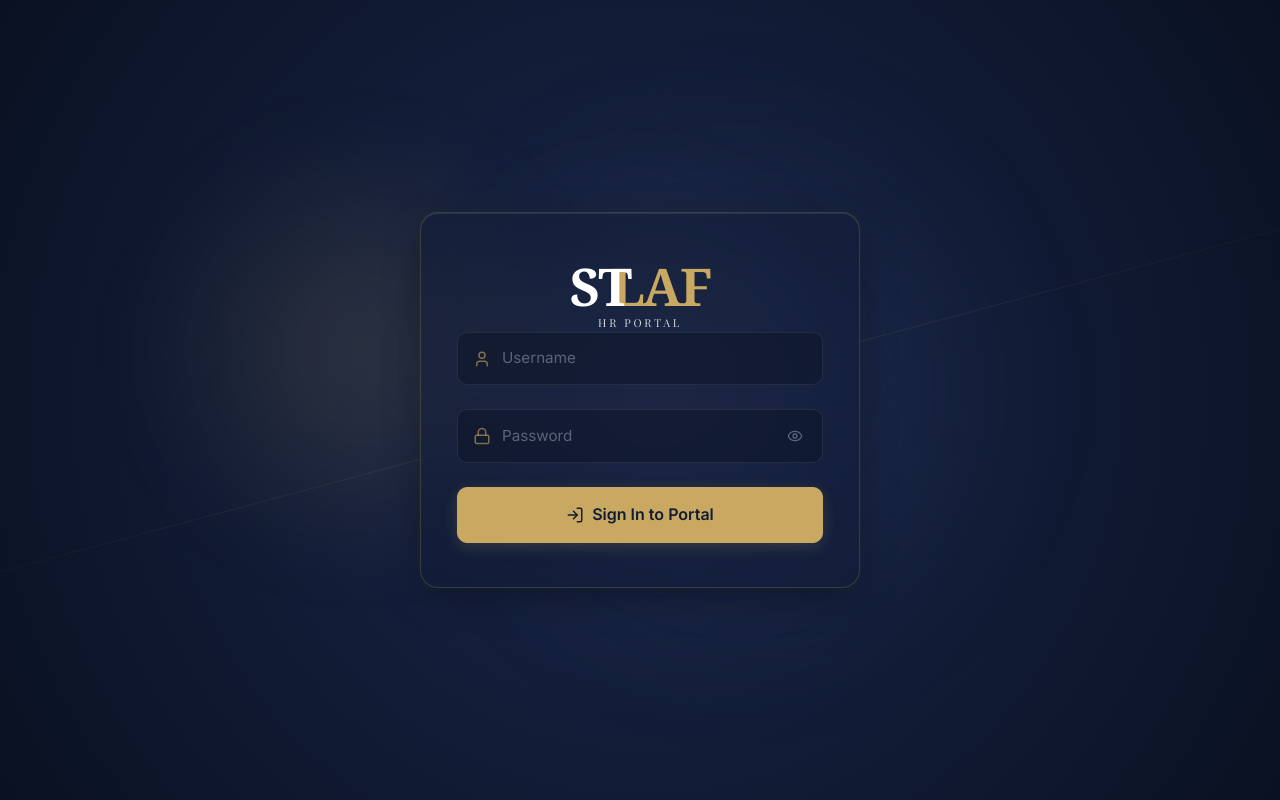
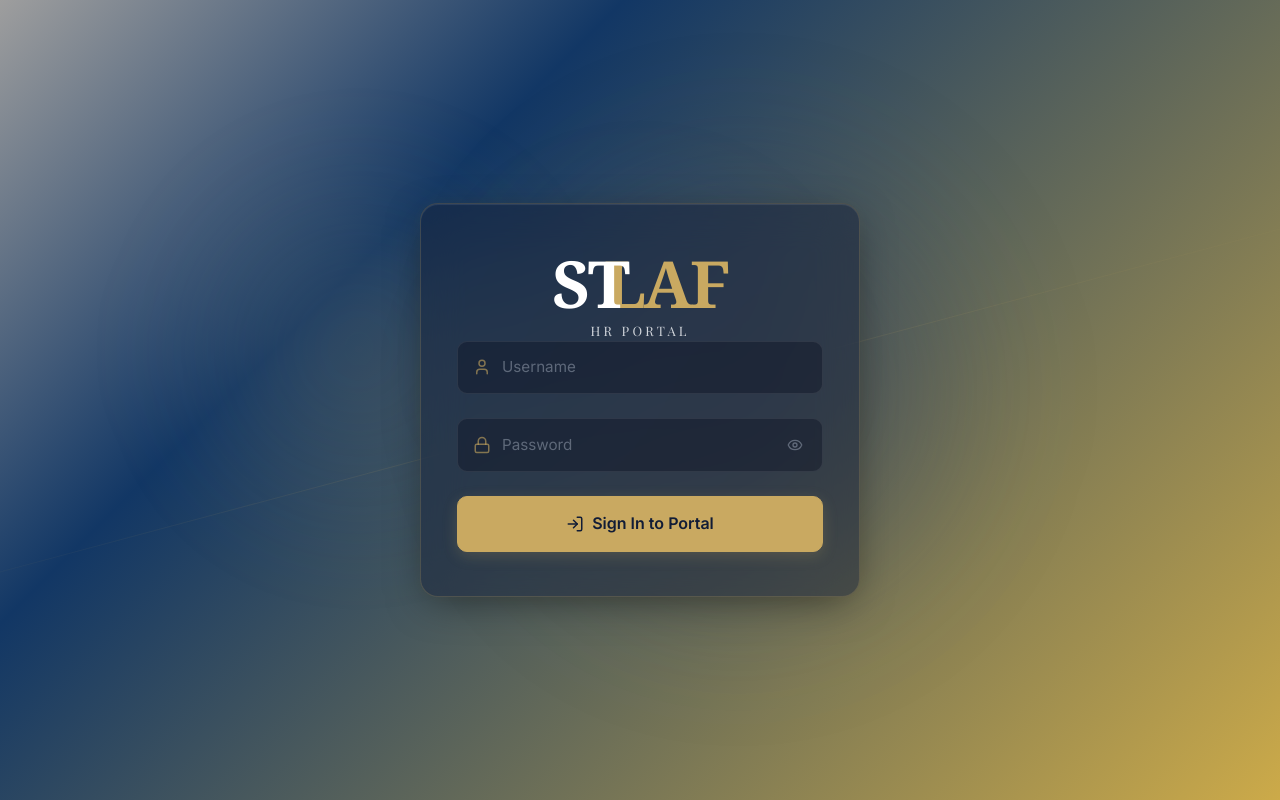
Before and after one commit to azaleadns/hr-portal, a React (Vite) app: page /templates in a window 1280 px wide. Built offline with nearby package versions, Linux system fonts and the light colour scheme.

Commit message:
style: update login page branding and build config
Refine login page visual aesthetics with new gradient, increased font sizes, and updated text styling. Simplify the build script by removing redundant directory copying.

```diff
--- a/package.json
+++ b/package.json
@@ -5,7 +5,7 @@
   "type": "module",
   "scripts": {
     "dev": "vite --port=3000 --host=0.0.0.0",
-    "build": "vite build && rm -rf build && cp -r dist build",
+    "build": "vite build",
     "preview": "vite preview",
     "clean": "rm -rf dist build server.js",
     "lint": "tsc --noEmit"
--- a/src/components/Login.css
+++ b/src/components/Login.css
@@ -10,7 +10,7 @@
   position: relative;
   overflow: hidden;
   /* Deep Navy Blue Gradient Background */
-  background: radial-gradient(circle at center, #1b284c 0%, #111c36 50%, #0a1122 100%);
+  background: linear-gradient(315deg, #CCAA49 0%, #123765 70%, #9E9E9E 100%);
   padding: 1.5rem;
   z-index: 1;
 }
@@ -296,7 +296,7 @@
 /* STLAF Premium Typography Overlapping Styles */
 .login-brand-name {
   font-family: Georgia, Garamond, "Times New Roman", serif;
-  font-size: 52px;
+  font-size: 65px;
   font-weight: 700;
   letter-spacing: -0.04em;
   line-height: 1.1;
--- a/src/components/Login.tsx
+++ b/src/components/Login.tsx
@@ -69,7 +69,7 @@ export default function Login({ onLogin }: LoginProps) {
             <span className="brand-l gold-text">L</span>
             <span className="gold-text">AF</span>
           </h1>
-          <p className="text-[11px] font-serif uppercase tracking-[0.25em] text-[#d1d5db] font-medium leading-relaxed">
+          <p className="text-[13px] font-serif uppercase tracking-[0.25em] text-[#d1d5db] font-medium leading-relaxed">
             HR Portal
           </p>
         </div>
```
Also changed, not shown: 1 other file (tests, documents, lock files or other folders).
